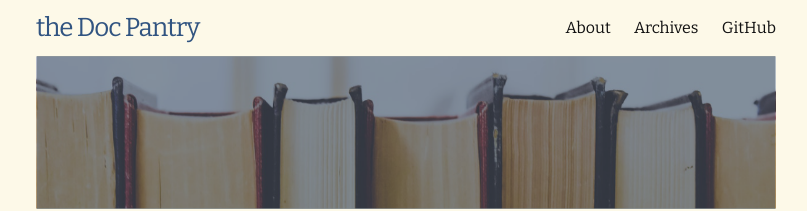
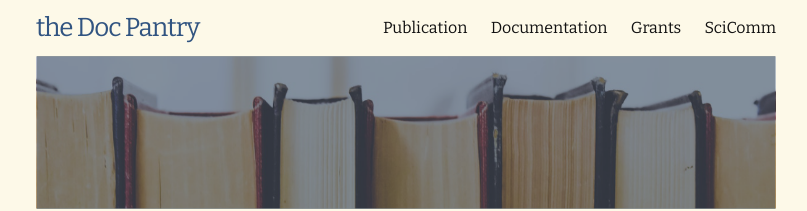
Before and after one commit to wendikristine/documentation-template, a Jekyll site: the page built from index.html, in a window 1280 px wide. Shown: the top 211 px of the page, without its empty margins (234-1041 px from the left). Built offline with Jekyll 4.4.1, drawn with Linux system fonts in a browser that asks for light colours; the list of posts is cut into pages by our own code.

Commit message:
new pages

```diff
--- a/_data/navigation.yml
+++ b/_data/navigation.yml
@@ -1,9 +1,11 @@
 # If you want to link only specific pages in your header, add the path to the
 # pages in order as they should show up.
 main:
-  - title: "About"
-    url: /about/
-  - title: "Archives"
-    url: /archives/
-  - title: "GitHub"
-    url: https://github.com/yous/whiteglass
+  - title: "Publication"
+    url: /publication/
+  - title: "Documentation"
+    url: /documentation/
+  - title: "Grants"
+    url: /grants/
+  - title: "SciComm"
+    url: /sci-comm/
--- a/about.md
+++ b/publication.md
@@ -1,7 +1,7 @@
 ---
 layout: page
-title: "About"
-permalink: /about/
+title: "Publication"
+permalink: /publication/
 ---
 
 whiteglass is a minimal, responsive Jekyll theme for hackers.
```
Also changed, not shown: archives.md (deleted, +0 -5 lines), documentation.md (added, +5 -0 lines), grants.md (added, +5 -0 lines), sci-comm.md (added, +5 -0 lines), CHANGELOG.md (deleted), README.md.
